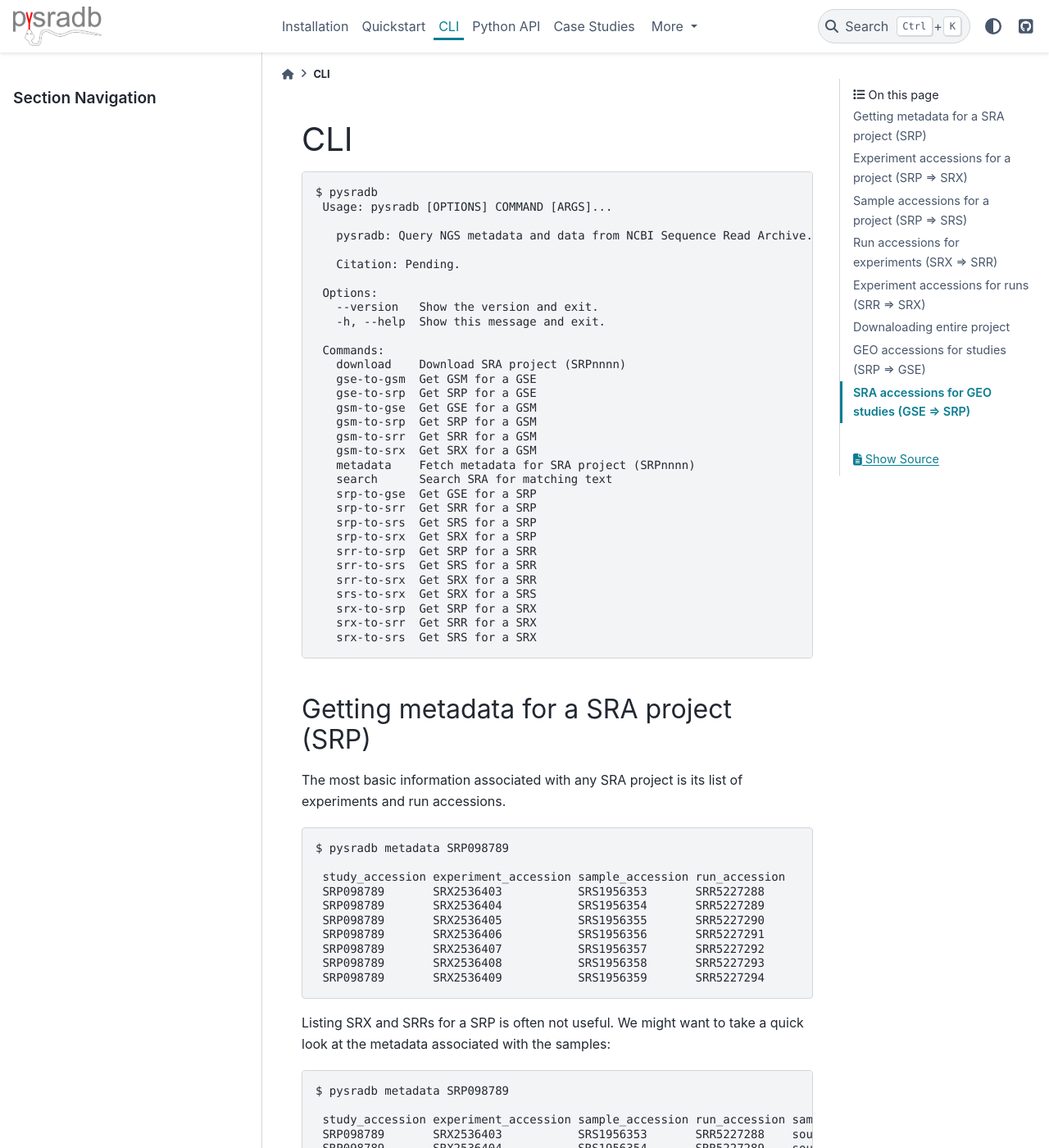
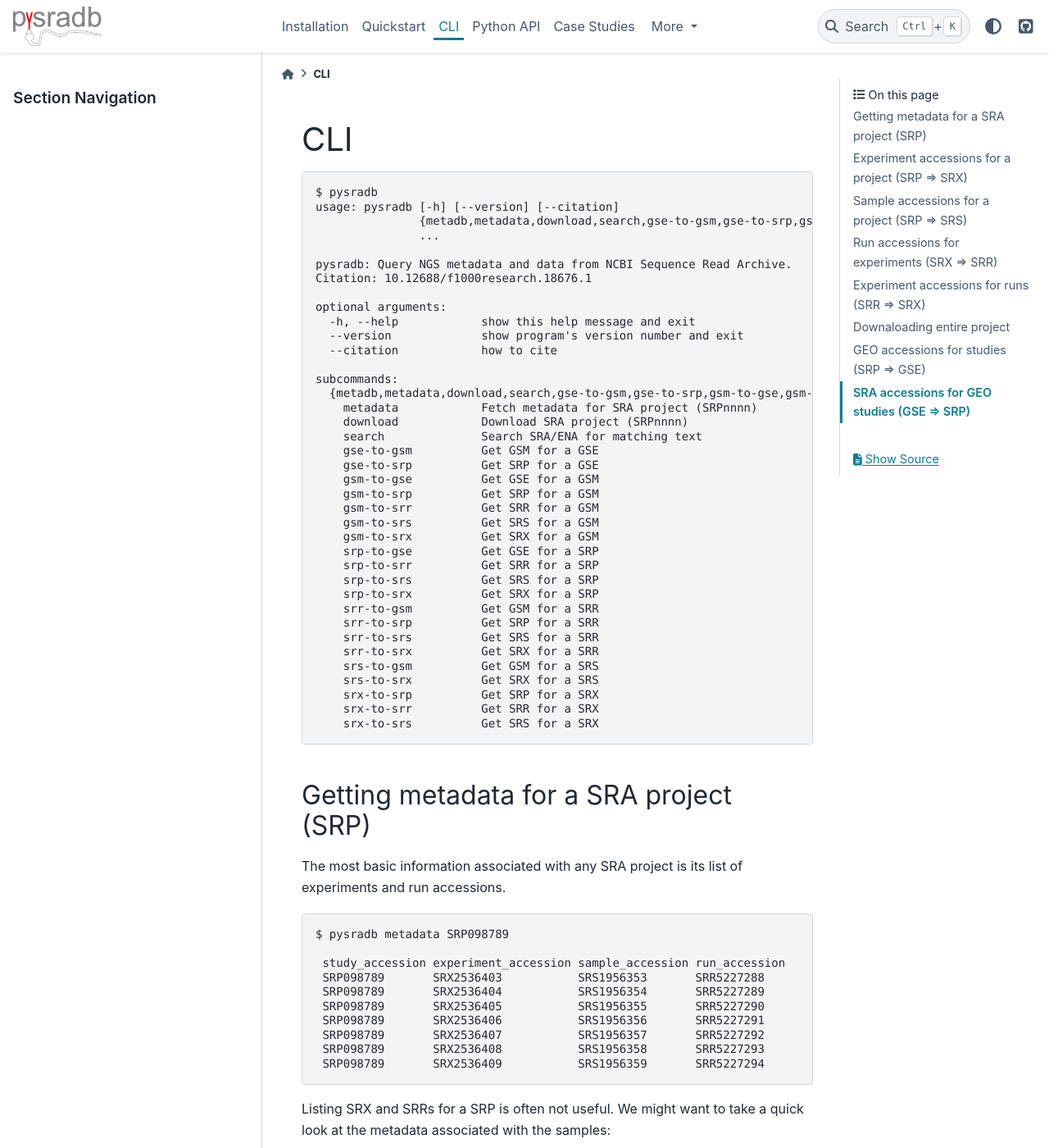
Before and after one commit to saketkc/pysradb, a Sphinx documentation site: the page built from docs/cmdline.rst, in a window 1280 px wide and 1400 px high. Shown: the whole window at 82% size. Built offline with Sphinx 7.4.7 and the PyData theme 0.15.4, drawn with Linux system fonts in a browser that asks for light colours.

Commit message:
docs update

```diff
--- a/docs/cmdline.rst
+++ b/docs/cmdline.rst
@@ -6,38 +6,44 @@ CLI
 
 ::
 
-   $ pysradb
-    Usage: pysradb [OPTIONS] COMMAND [ARGS]...
+    $ pysradb
+    usage: pysradb [-h] [--version] [--citation]
+                   {metadb,metadata,download,search,gse-to-gsm,gse-to-srp,gsm-to-gse,gsm-to-srp,gsm-to-srr,gsm-to-srs,gsm-to-srx,srp-to-gse,srp-to-srr,srp-to-srs,srp-to-srx,srr-to-gsm,srr-to-srp,srr-to-srs,srr-to-srx,srs-to-gsm,srs-to-srx,srx-to-srp,srx-to-srr,srx-to-srs}
+                   ...
 
-      pysradb: Query NGS metadata and data from NCBI Sequence Read Archive.
+    pysradb: Query NGS metadata and data from NCBI Sequence Read Archive.
+    Citation: 10.12688/f1000research.18676.1
 
-      Citation: Pending.
+    optional arguments:
+      -h, --help            show this help message and exit
+      --version             show program's version number and exit
+      --citation            how to cite
 
-    Options:
-      --version   Show the version and exit.
-      -h, --help  Show this message and exit.
-
-    Commands:
-      download    Download SRA project (SRPnnnn)
-      gse-to-gsm  Get GSM for a GSE
-      gse-to-srp  Get SRP for a GSE
-      gsm-to-gse  Get GSE for a GSM
-      gsm-to-srp  Get SRP for a GSM
-      gsm-to-srr  Get SRR for a GSM
-      gsm-to-srx  Get SRX for a GSM
-      metadata    Fetch metadata for SRA project (SRPnnnn)
-      search      Search SRA for matching text
-      srp-to-gse  Get GSE for a SRP
-      srp-to-srr  Get SRR for a SRP
-      srp-to-srs  Get SRS for a SRP
-      srp-to-srx  Get SRX for a SRP
-      srr-to-srp  Get SRP for a SRR
-      srr-to-srs  Get SRS for a SRR
-      srr-to-srx  Get SRX for a SRR
-      srs-to-srx  Get SRX for a SRS
-      srx-to-srp  Get SRP for a SRX
-      srx-to-srr  Get SRR for a SRX
-      srx-to-srs  Get SRS for a SRX
+    subcommands:
+      {metadb,metadata,download,search,gse-to-gsm,gse-to-srp,gsm-to-gse,gsm-to-srp,gsm-to-srr,gsm-to-srs,gsm-to-srx,srp-to-gse,srp-to-srr,srp-to-srs,srp-to-srx,srr-to-gsm,srr-to-srp,srr-to-srs,srr-to-srx,srs-to-gsm,srs-to-srx,srx-to-srp,srx-to-srr,srx-to-srs}
+        metadata            Fetch metadata for SRA project (SRPnnnn)
+        download            Download SRA project (SRPnnnn)
+        search              Search SRA/ENA for matching text
+        gse-to-gsm          Get GSM for a GSE
+        gse-to-srp          Get SRP for a GSE
+        gsm-to-gse          Get GSE for a GSM
+        gsm-to-srp          Get SRP for a GSM
+        gsm-to-srr          Get SRR for a GSM
+        gsm-to-srs          Get SRS for a GSM
+        gsm-to-srx          Get SRX for a GSM
+        srp-to-gse          Get GSE for a SRP
+        srp-to-srr          Get SRR for a SRP
+        srp-to-srs          Get SRS for a SRP
+        srp-to-srx          Get SRX for a SRP
+        srr-to-gsm          Get GSM for a SRR
+        srr-to-srp          Get SRP for a SRR
+        srr-to-srs          Get SRS for a SRR
+        srr-to-srx          Get SRX for a SRR
+        srs-to-gsm          Get GSM for a SRS
+        srs-to-srx          Get SRX for a SRS
+        srx-to-srp          Get SRP for a SRX
+        srx-to-srr          Get SRR for a SRX
+        srx-to-srs          Get SRS for a SRX
 
 
 ========================================
```
